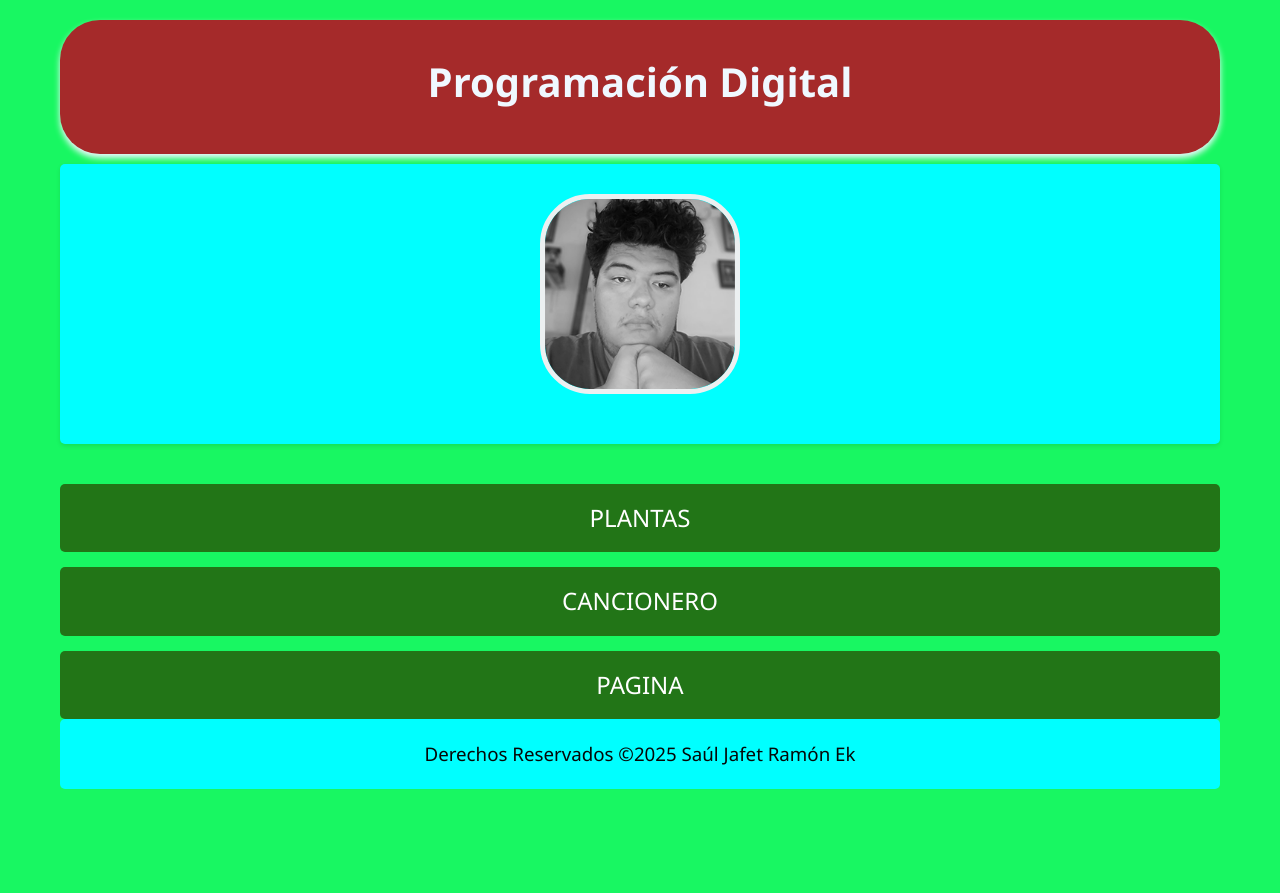
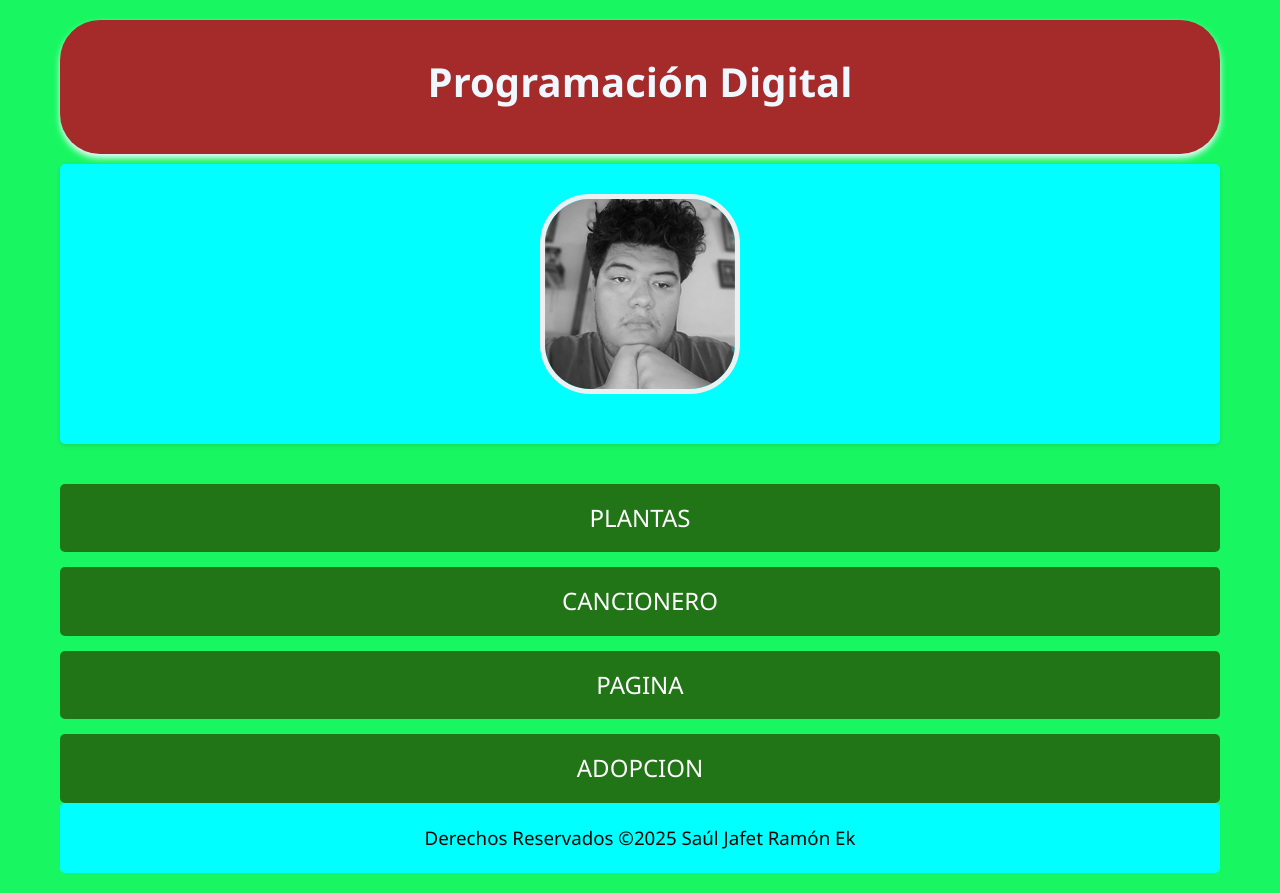
Before and after one commit to SaulRamon24/personal, a plain HTML site: page index.html in a window 1280 px wide. Before the commit the page ends 809 px from the top, so only its background shows below. Drawn offline with Linux system fonts and the light colour scheme.

Commit message:
Update index.html

```diff
--- a/index.html
+++ b/index.html
@@ -116,6 +116,7 @@
                         <h2><li><a href="plantas/plantas.html">PLANTAS</a></li></h2>
                         <h2><li><a href="cancionero/index.html">CANCIONERO</a></li></h2>
                         <h2><li><a href="caf/cafe.html">PAGINA</a></li></h2>
+                        <h2><li><a href="mascota/IINFO.HTML">ADOPCION</a></li></h2>
                     </ul>
                 </nav>
 
```
